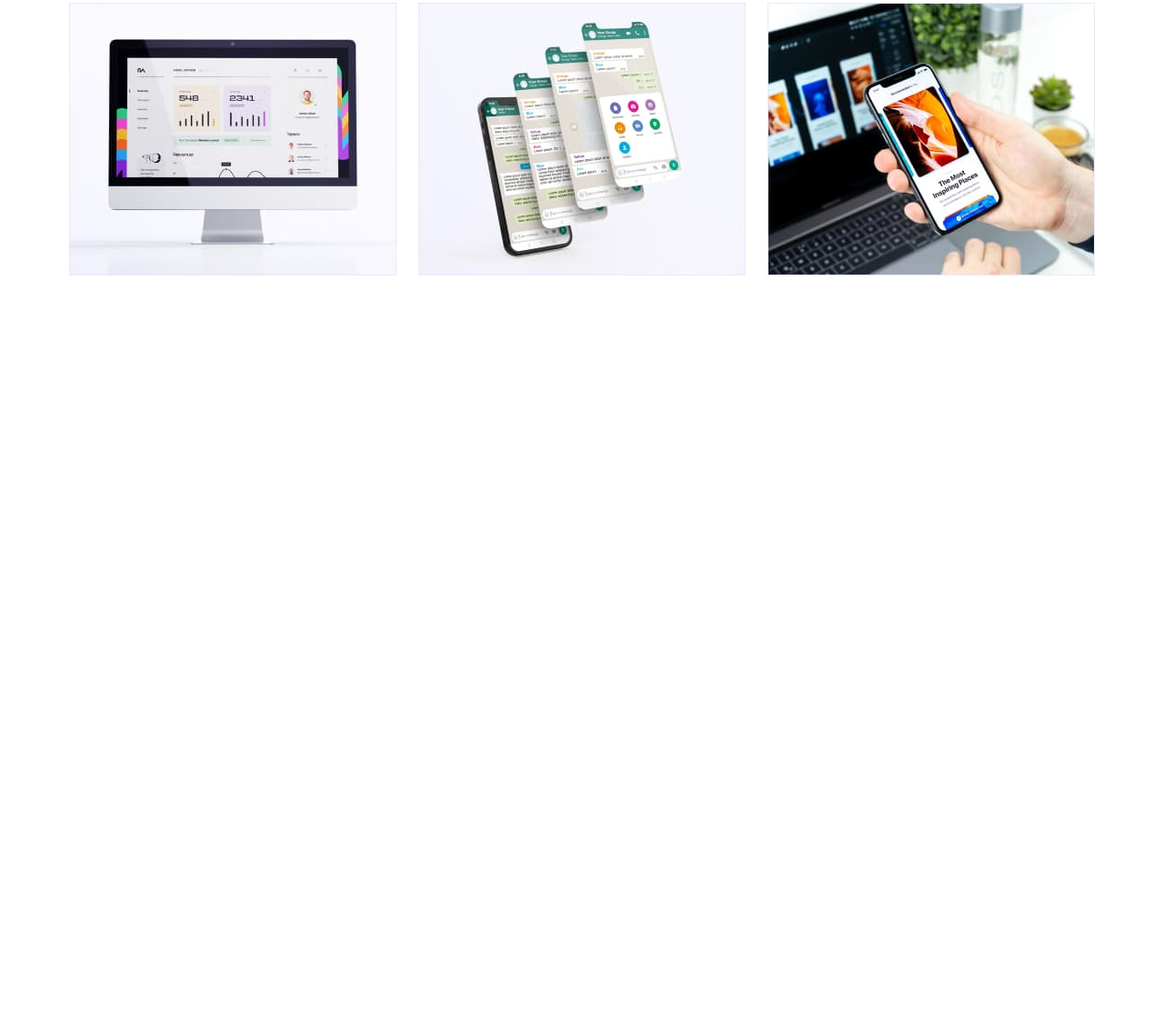
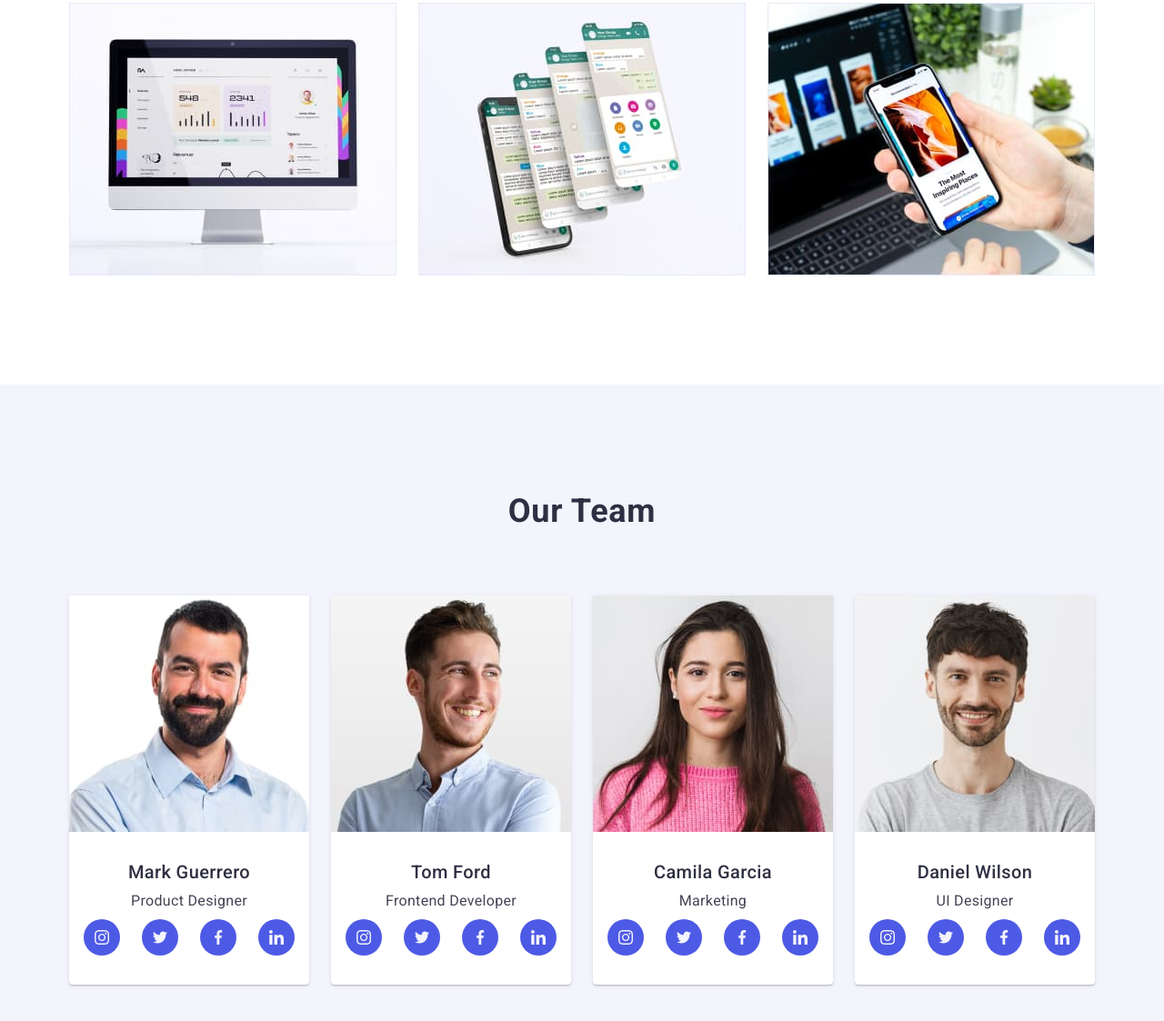
Before and after one commit to NatolokaS/goit-markup-hw-07, a plain HTML site: page index.html in a window 1280 px wide. Shown: the part 1269-2392 px from the top of the page at 91% size. Before the commit the page ends 1692 px from the top, so only its background shows below. Drawn offline with nearby package versions, Linux system fonts and the light colour scheme.

Commit message:
our-team

```diff
--- a/css/styles.css
+++ b/css/styles.css
@@ -674,11 +674,6 @@ img {
   }
 }
 
-@media screen and (min-width: 1158px) {
-  .services {
-    padding-bottom: 120px;
-  }
-
 .title {
   font-weight: 700;
   font-size: 36px;
@@ -688,6 +683,11 @@ img {
   color: var(--color-dark);
   margin-bottom: 72px;
   line-height: 1.1;
+}
+
+@media screen and (min-width: 1158px) {
+  .services {
+    padding-bottom: 120px;
   }
 
   .list-services {
@@ -703,7 +703,106 @@ img {
 /* =======Section What are we doing ======== */
 /* ============ Section Our Team ============ */
 
+.team-company {
+  background: var(--color-light);
+}
+
+.team-list-item {
+  background: var(--color-white-background);
+  box-shadow: 0px 1px 6px rgba(46, 47, 66, 0.08), 0px 1px 1px rgba(46, 47, 66, 0.16),
+    0px 2px 1px rgba(46, 47, 66, 0.08);
+  border-radius: 0px 0px 4px 4px;
+}
+
+@media screen and (max-width: 1157px) {
+  .team-company {
+    padding: 96px 0 96px;
+  }
+}
+
+@media screen and (max-width: 767px) {
+  .list-team-company {
+    display: flex;
+    justify-content: center;
+    flex-wrap: wrap;
+    gap: 72px;
+  }
+}
+
+@media screen and (min-width: 768px) {
+  .list-team-company {
+    display: flex;
+    justify-content: center;
+    flex-wrap: wrap;
+    gap: 64px 24px;
+  }
+}
+
+@media screen and (min-width: 1158px) {
+  .team-company {
+    padding: 120px 0 120px;
+  }
+  .team-list-item {
+    flex-basis: calc((100% - 72px) / 4);
+  }
+  .list-team-company {
+    display: flex;
+    align-items: center;
+    gap: 24px;
+    flex-wrap: wrap;
+  }
+}
+
+.team-card-wrapper {
+  text-align: center;
+  padding: 32px 0;
+}
+
+.social-list {
+  display: flex;
+  justify-content: center;
+  gap: 24px;
+  margin-top: 8px;
+}
+
+.subtitle-name {
+  font-weight: 500;
+  font-size: 20px;
+  line-height: 1.2;
+  text-align: center;
+  letter-spacing: 0.02em;
+  color: var(--color-dark);
+  margin-bottom: 8px;
+}
+
+.position {
+  font-weight: 400;
+  font-size: 16px;
+  line-height: 1.5;
+  letter-spacing: 0.02em;
+  color: var(--color-primary-text);
+}
+
+.social-list-link {
+  display: flex;
+  justify-content: center;
+  align-items: center;
+  width: 40px;
+  height: 40px;
+  border-radius: 50%;
+  fill: var(--color-light);
+  background-color: var(--color-primary);
+  transition: background-color 250ms cubic-bezier(0.4, 0, 0.2, 1);
+}
+
+.social-list-link:hover,
+.social-list-link:focus {
+  background-color: var(--color-pressed);
+}
+
 /* ============ Section Our Team ============ */
+/* =========== Section Customers ============ */
+
 /* =========== Section Customers ============ */
 
 /* =========== Section Customers ============ */
--- a/index.html
+++ b/index.html
@@ -198,6 +198,7 @@
             <li class="service-item">
               <img
                 class="list-services-img"
+                srcset="./images/img1.jpg 1x, ./images/img71@2x.jpg 2x"
                 src="./images/img1.jpg"
                 alt="computer monitor"
                 width="360"
@@ -226,12 +227,18 @@
         </div>
       </section>
       <!-- Section Our Team -->
-      <!-- <section class="team-company">
+      <section class="team-company">
         <div class="container">
           <h2 class="title">Our Team</h2>
           <ul class="list-team-company list">
             <li class="team-list-item">
-              <img class="team-list-img" srcset="./images/img1a.jpg 1x, ./images/img1a@2x 2x" src="./images/img1a.jpg" alt="Person" width="264" />
+              <img
+              class="team-list-img"
+              srcset="./images/img1-tab.jpg 1x, ./images/img1-tab@2x.jpg 2x"
+              src="./images/img1-tab.jpg"
+              alt="Person"
+              width="264"
+              />
               <div class="team-card-wrapper">
                 <h3 class="subtitle-name">Mark Guerrero</h3>
                 <p class="position">Product Designer</p>
@@ -268,7 +275,12 @@
               </div>
             </li>
             <li class="team-list-item">
-              <img class="team-list-img" src="./images/img2a.jpg" alt="Person" width="264" />
+              <img
+              class="team-list-img"
+              srcset="./images/img2-tab.jpg 1x, ./images/img2-tab@2x.jpg 2x"
+              src="./images/img2-tab.jpg"
+              alt="Person"
+              width="264" />
               <div class="team-card-wrapper">
                 <h3 class="subtitle-name">Tom Ford</h3>
                 <p class="position">Frontend Developer</p>
@@ -305,7 +317,13 @@
               </div>
             </li>
             <li class="team-list-item">
-              <img class="team-list-img" src="./images/img3a.jpg" alt="Person" width="264" />
+              <img
+              class="team-list-img"
+              srcset="./images/img3-tab.jpg 1x, ./images/img3-tab@2x.jpg 2x"
+              src="./images/img3-tab.jpg"
+              alt="Person"
+              width="264"
+              />
               <div class="team-card-wrapper">
                 <h3 class="subtitle-name">Camila Garcia</h3>
                 <p class="position">Marketing</p>
@@ -342,7 +360,12 @@
               </div>
             </li>
             <li class="team-list-item">
-              <img class="team-list-img" src="./images/img4a.jpg" alt="Person" width="264" />
+              <img
+              class="team-list-img"
+              srcset="./images/img4-tab.jpg 1x, ./images/img4-tab@2x.jpg 2x"
+              src="./images/img4-tab.jpg"
+              alt="Person"
+              width="264" />
               <div class="team-card-wrapper">
                 <h3 class="subtitle-name">Daniel Wilson</h3>
                 <p class="position">UI Designer</p>
@@ -380,7 +403,7 @@
             </li>
           </ul>
         </div>
-      </section> -->
+      </section>
       <!-- Section Customers -->
       <!-- <section class="customers">
         <div class="container">
```
Lines whose indentation alone changed are shown as unchanged.
